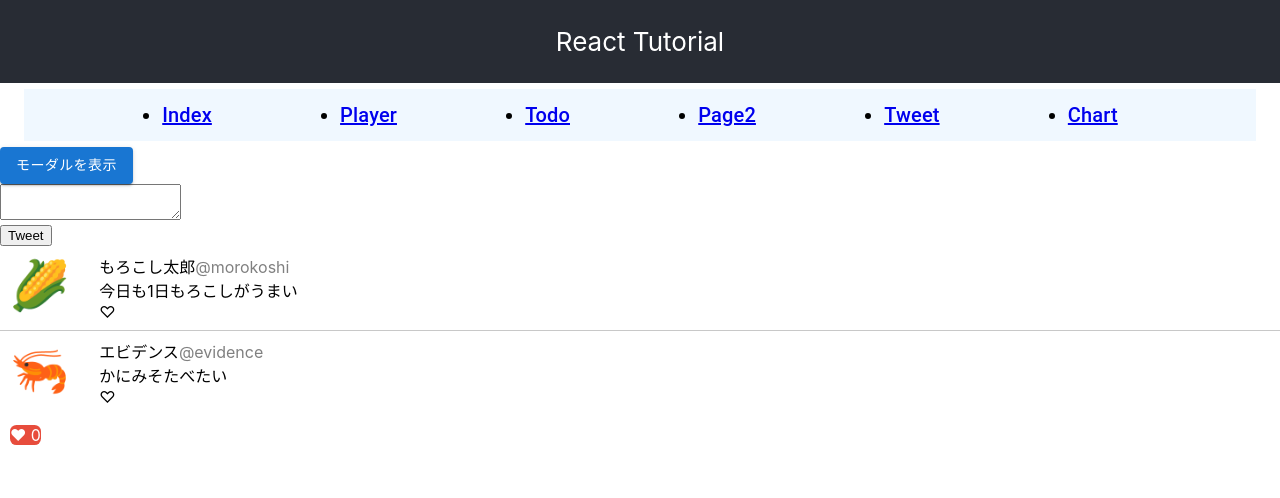
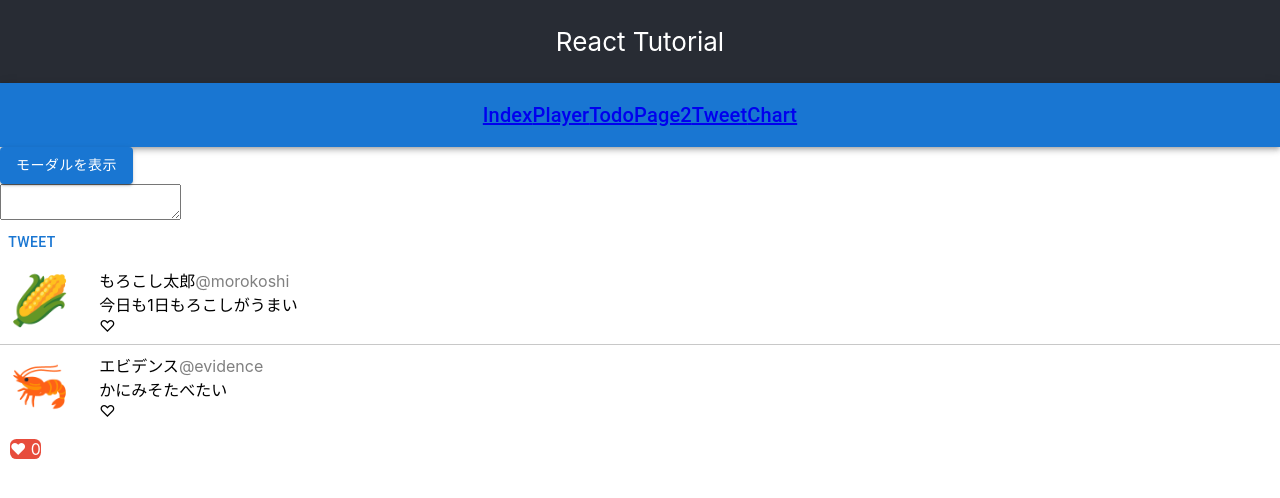
Before and after one commit to Kou-ISK/react-tutorial, a React (Create React App) app: page /tweet in a window 1280 px wide. Shown: the top 498 px of the page. Built offline with nearby package versions, Linux system fonts and the light colour scheme.

Commit message:
feat: HeaderのUIを修正

```diff
--- a/package.json
+++ b/package.json
@@ -5,6 +5,7 @@
   "dependencies": {
     "@emotion/react": "^11.11.0",
     "@emotion/styled": "^11.11.0",
+    "@mui/joy": "^5.0.0-alpha.83",
     "@mui/material": "^5.13.1",
     "@testing-library/jest-dom": "^5.16.5",
     "@testing-library/react": "^13.4.0",
--- a/src/App.css
+++ b/src/App.css
@@ -12,7 +12,6 @@
 #nav-item-list {
   display: flex;
   justify-content: space-evenly;
-  background-color: aliceblue;
   padding: 10px;
   margin: 0;
 }
--- a/src/components/App.tsx
+++ b/src/components/App.tsx
@@ -1,9 +1,7 @@
 import React, { useState, useRef } from 'react';
 import { Router } from "./../router/Router";
 import './../App.css';
-import { Button } from "@mui/material";
-import Toolbar from "@mui/material/Toolbar";
-import Typography from "@mui/material/Typography";
+import { Button, Toolbar, AppBar, Typography, Box } from "@mui/material";
 
 function App() {
   const [show, setShow] = useState(false);
@@ -56,19 +54,18 @@ export const MyModal = ({ show, handleShow }: { show: boolean; handleShow: any }
 
 export const Navigation = () => {
   return (
-    <Toolbar>
-      <Typography variant="h6" component="div" sx={{ flexGrow: 1 }}>
-        <nav>
-          <ul id="nav-item-list">
-            <li><a href="/">Index</a></li>
-            <li><a href="/player">Player</a></li>
-            <li><a href="/todo">Todo</a></li>
-            <li><a href="/page2">Page2</a></li>
-            <li><a href="/tweet">Tweet</a></li>
-            <li><a href="/chart">Chart</a></li>
-          </ul>
-        </nav>
-      </Typography>
-    </Toolbar>
+    <AppBar position="static">
+      <Toolbar>
+        <Typography variant="h6" component="center" sx={{ flexGrow: 1 }}>
+          <Box textAlign="center"><a href="/">Index</a>
+            <a href="/player">Player</a>
+            <a href="/todo">Todo</a>
+            <a href="/page2">Page2</a>
+            <a href="/tweet">Tweet</a>
+            <a href="/chart">Chart</a>
+          </Box>
+        </Typography>
+      </Toolbar >
+    </AppBar>
   )
 }
--- a/src/components/TodoAdd.tsx
+++ b/src/components/TodoAdd.tsx
@@ -1,11 +1,11 @@
 import React, { RefObject } from "react";
-
+import { Button } from "@mui/material"
 
 export const TodoAdd = ({ buttonText, inputEl, handleAddTodoListItem }: { buttonText: string; inputEl: RefObject<HTMLTextAreaElement>; handleAddTodoListItem: () => void }) => {
     return (
         <>
             <textarea ref={inputEl} />
-            <button onClick={handleAddTodoListItem}>{buttonText}</button>
+            <Button onClick={handleAddTodoListItem}>{buttonText}</Button>
         </>
     );
 };
--- a/src/components/TweetInput.tsx
+++ b/src/components/TweetInput.tsx
@@ -1,5 +1,6 @@
 import React, { useCallback, useRef } from "react"
 import { Tweet } from "../types/Tweet";
+import { Button } from "@mui/material";
 
 export const TweetInput = (props: any) => {
     const textareaRef = useRef<HTMLTextAreaElement | null>(null)
@@ -18,7 +19,7 @@ export const TweetInput = (props: any) => {
     return (
         <div>
             <div><textarea className="tweet-textarea" ref={textareaRef}></textarea></div>
-            <div><button onClick={sendTweet} className="send-tweet">Tweet</button></div>
+            <div><Button onClick={sendTweet} className="send-tweet">Tweet</Button></div>
         </div>
     )
 }
```
Also changed, not shown: 1 other file (tests, documents, lock files or other folders).
